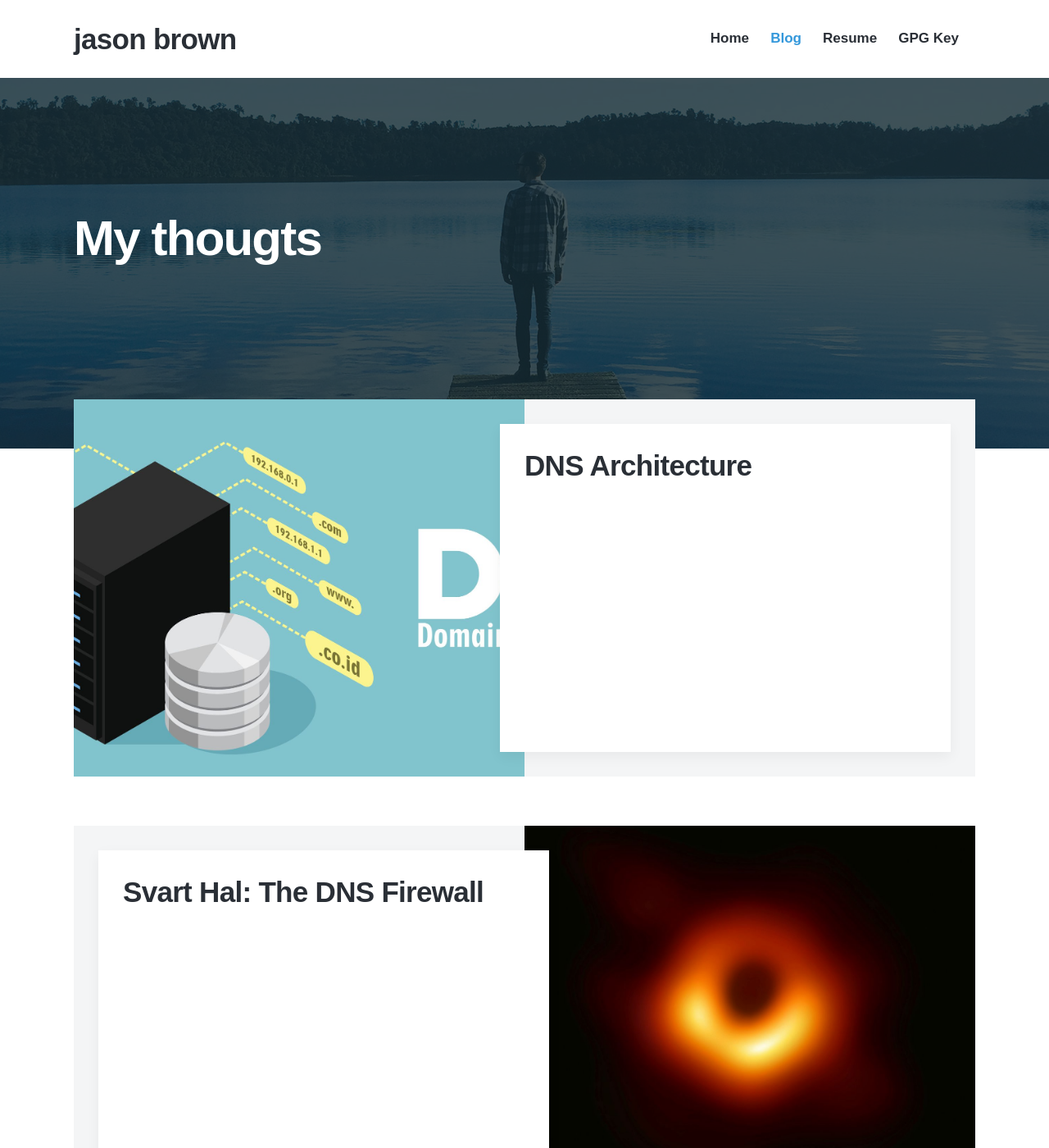
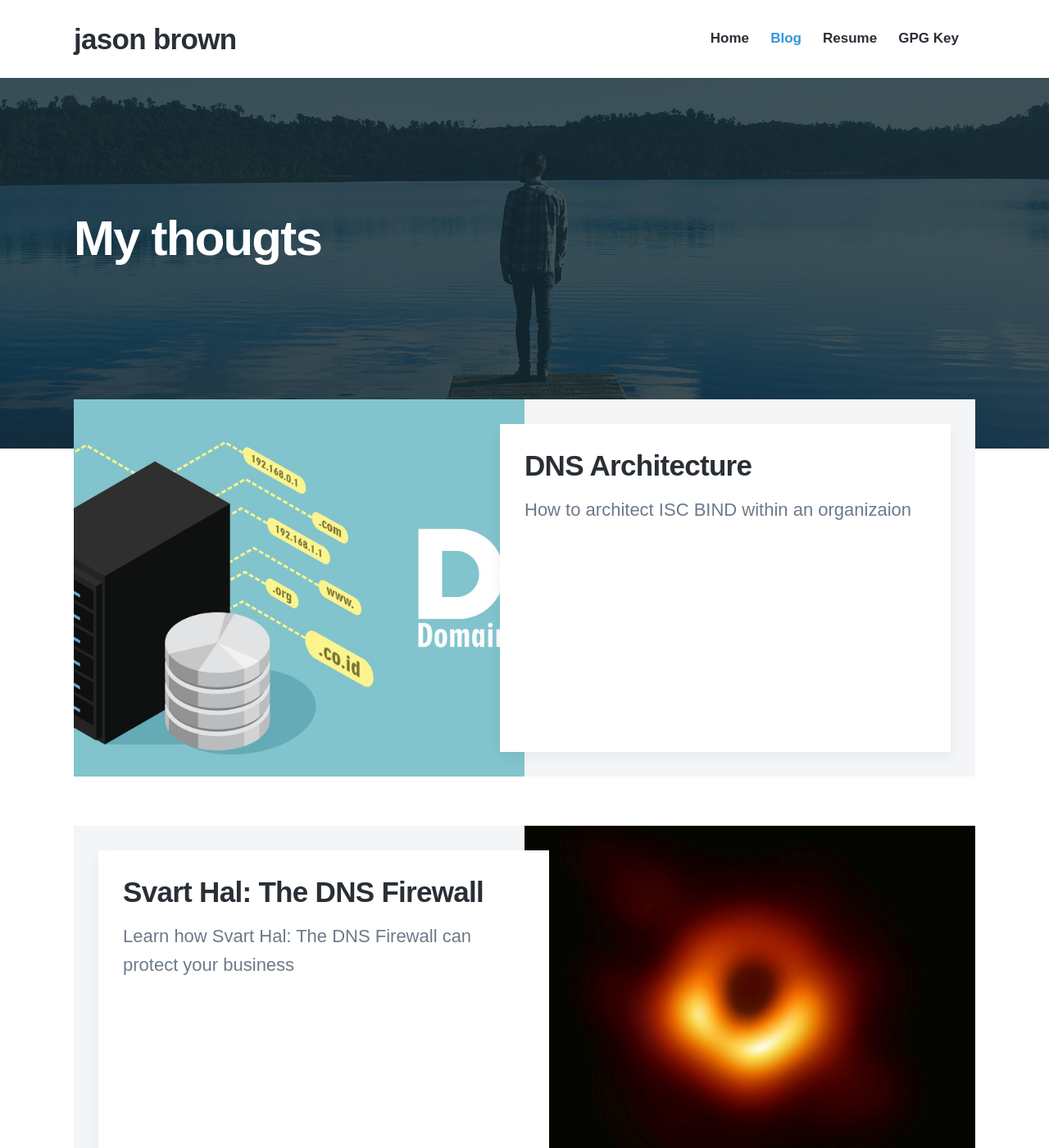
Before and after one commit to jasonbrown17/jasonbrown17.github.io, a Jekyll site: the page built from blog/index.html, in a window 1280 px wide and 1400 px high. Shown: the whole window at 82% size. Built offline with Jekyll 4.4.1, drawn with Linux system fonts in a browser that asks for light colours; nearby versions of some CDN libraries; some web fonts are replaced; the list of posts is cut into pages by our own code.

Commit message:
Added descriptions

```diff
--- a/_posts/2020-04-01-svart-hal.markdown
+++ b/_posts/2020-04-01-svart-hal.markdown
@@ -1,5 +1,6 @@
 ---
 layout: post
+description: "Learn how Svart Hal: The DNS Firewall can protect your business"
 title:  "Svart Hal: The DNS Firewall"
 categories: Privacy DNS Malware URL Web Filtering
 date: "2020-04-01 00:00:00 -0400"
--- a/_posts/2020-04-07-dns-architecture.markdown
+++ b/_posts/2020-04-07-dns-architecture.markdown
@@ -1,8 +1,9 @@
 ---
 layout: post
+description: "How to architect ISC BIND within an organizaion"
 title:  "DNS Architecture"
 categories: Privacy DNS Malware URL Web Filtering
-date: "2020-04-01 00:00:00 -0400"
+date: "2020-04-07 00:00:00 -0400"
 featured_image: "/images/blog/dns2.jpg"
 ---
 
```
